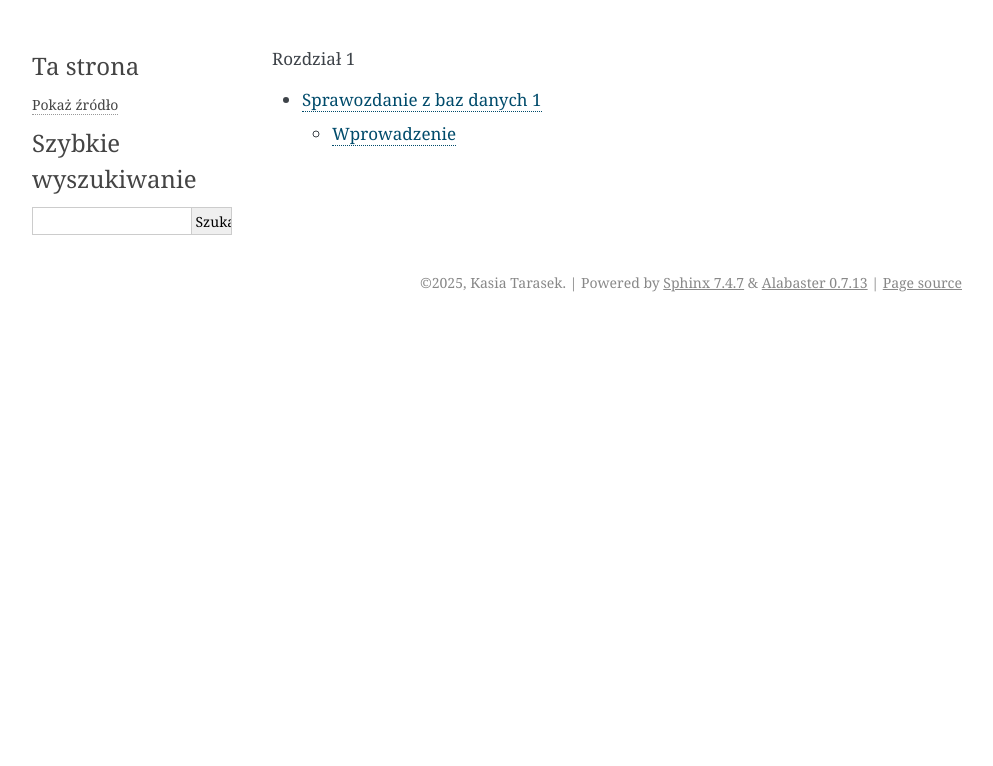
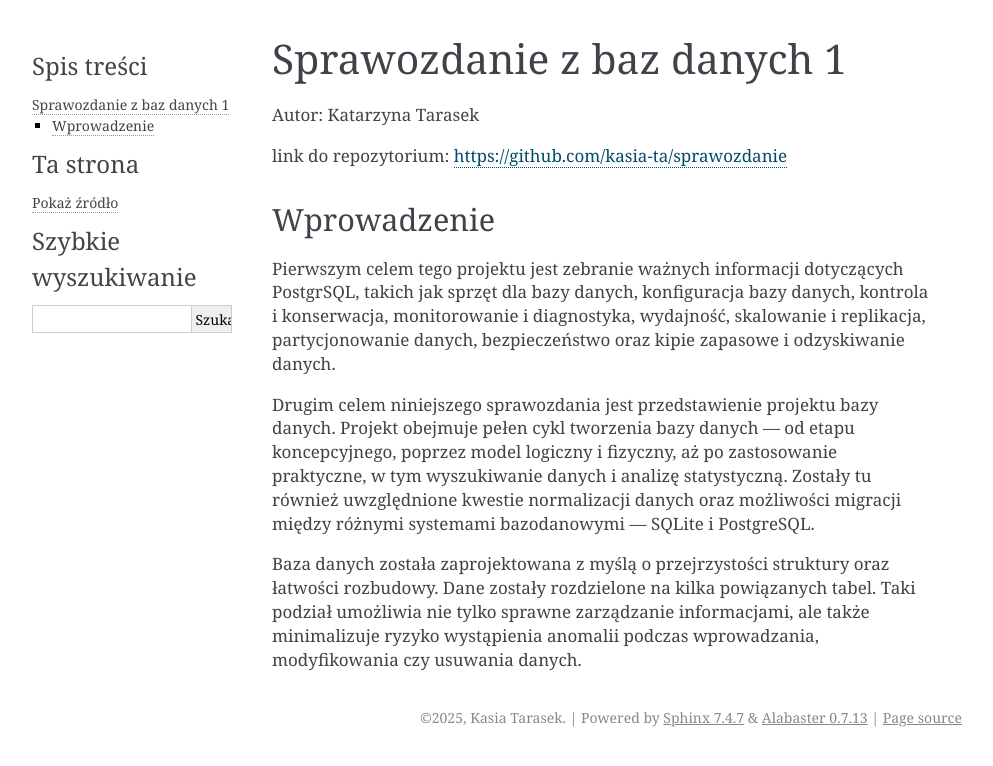
Before and after one commit to kasia-ta/sprawozdanie, a Sphinx documentation site: the page built from source/rozdzial1/index.rst, in a window 1280 px wide. Shown: the top 766 px of the page, without its empty margins (148-1141 px from the left). Built offline with Sphinx 7.4.7, drawn with Linux system fonts in a browser that asks for light colours; pages that are not in the unit, such as notebooks, are missing from menus.

Commit message:
Update index.rst

```diff
--- a/source/rozdzial1/index.rst
+++ b/source/rozdzial1/index.rst
@@ -1,5 +1,16 @@
-.. toctree::
-   :maxdepth: 2
-   :caption: Rozdział 1
+Sprawozdanie z baz danych 1
+========================
 
-   rozdzial1
+Autor: Katarzyna Tarasek
+
+link do repozytorium:
+https://github.com/kasia-ta/sprawozdanie
+
+Wprowadzenie
+~~~~~~~~~~~~
+
+Pierwszym celem tego projektu jest zebranie ważnych informacji dotyczących PostgrSQL, takich jak sprzęt dla bazy danych, konfiguracja bazy danych, kontrola i konserwacja, monitorowanie i diagnostyka, wydajność, skalowanie i replikacja, partycjonowanie danych, bezpieczeństwo oraz kipie zapasowe i odzyskiwanie danych.
+
+Drugim celem niniejszego sprawozdania jest przedstawienie projektu bazy danych. Projekt obejmuje pełen cykl tworzenia bazy danych — od etapu koncepcyjnego, poprzez model logiczny i fizyczny, aż po zastosowanie praktyczne, w tym wyszukiwanie danych i analizę statystyczną. Zostały tu również uwzględnione kwestie normalizacji danych oraz możliwości migracji między różnymi systemami bazodanowymi — SQLite i PostgreSQL.
+
+Baza danych została zaprojektowana z myślą o przejrzystości struktury oraz łatwości rozbudowy. Dane zostały rozdzielone na kilka powiązanych tabel. Taki podział umożliwia nie tylko sprawne zarządzanie informacjami, ale także minimalizuje ryzyko wystąpienia anomalii podczas wprowadzania, modyfikowania czy usuwania danych.
```
